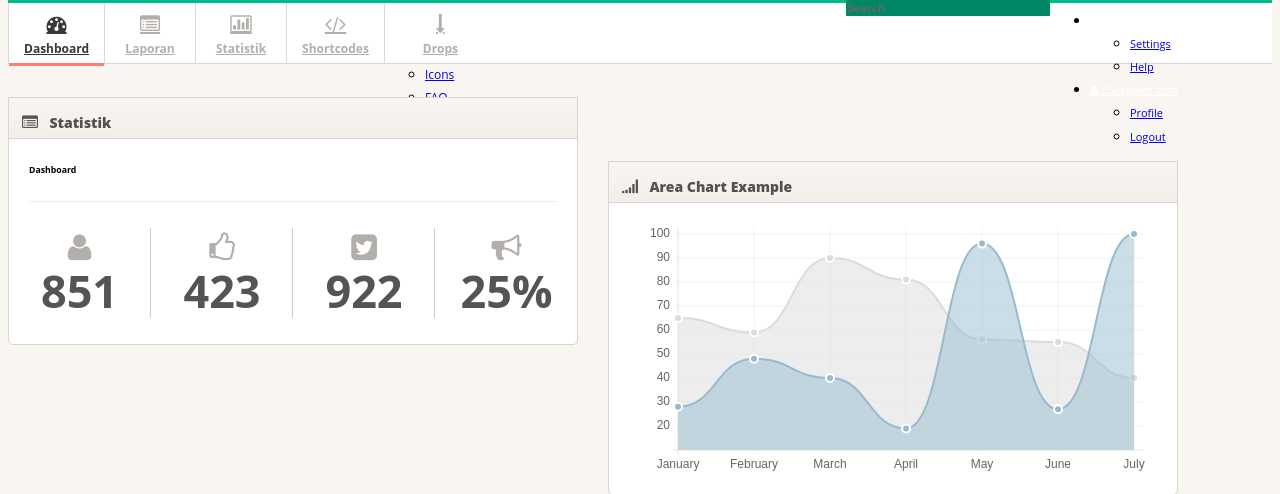
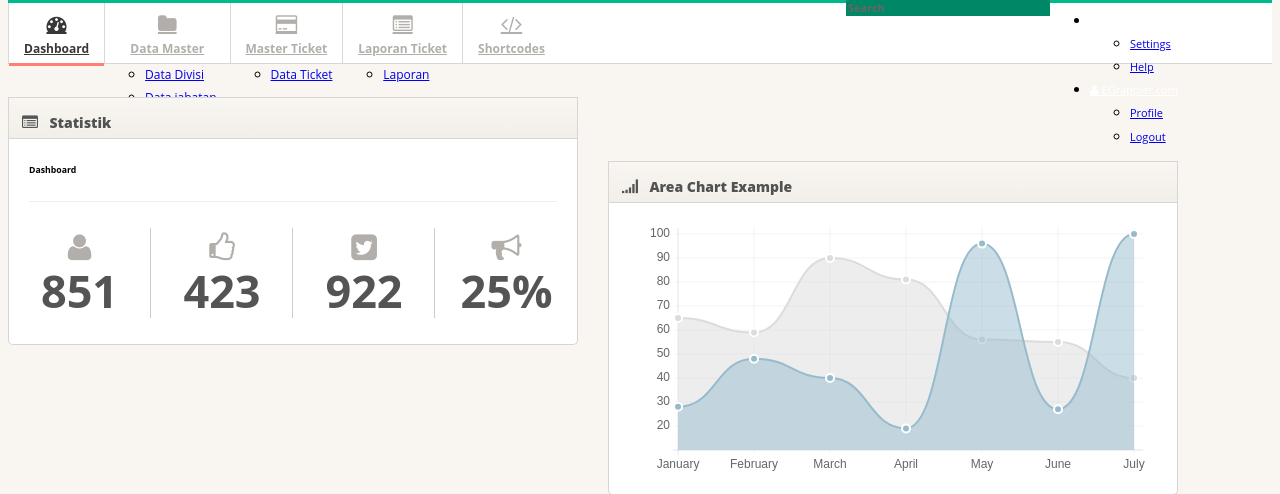
Before and after one commit to FirmansyahSAL/sosialisasi-helpdesk, a CodeIgniter app: page /sosial/ in a window 1280 px wide. Shown: the part 41-535 px from the top of the page. Run offline with CodeIgniter, Linux system fonts and the light colour scheme; some libraries are stand-ins or nearby versions.

Commit message:
merapikan halaman administrator

```diff
--- a/application/views/back/template/sidebar.php
+++ b/application/views/back/template/sidebar.php
@@ -4,19 +4,24 @@
     <div class="container">
       <ul class="mainnav">
         <li class="active"><a href="index.html"><i class="icon-dashboard"></i><span>Dashboard</span> </a> </li>
-        <li><a href="<?= base_url() ?>assets/back/reports.html"><i class="icon-list-alt"></i><span>Laporan</span> </a> </li>
-        <li><a href="<?= base_url() ?>assets/back/charts.html"><i class="icon-bar-chart"></i><span>Statistik</span> </a> </li>
-        <li><a href="<?= base_url() ?>assets/back/shortcodes.html"><i class="icon-code"></i><span>Shortcodes</span> </a> </li>
-        <li class="dropdown"><a href="javascript:;" class="dropdown-toggle" data-toggle="dropdown"> <i class="icon-long-arrow-down"></i><span>Drops</span> <b class="caret"></b></a>
+        <li class="dropdown"><a href="javascript:;" class="dropdown-toggle" data-toggle="dropdown"> <i class="icon-folder-close"></i><span>Data Master</span> <b class="caret"></b></a>
           <ul class="dropdown-menu">
-            <li><a href="<?= base_url() ?>assets/back/icons.html">Icons</a></li>
-            <li><a href="<?= base_url() ?>assets/back/faq.html">FAQ</a></li>
-            <li><a href="<?= base_url() ?>assets/back/pricing.html">Pricing Plans</a></li>
-            <li><a href="<?= base_url() ?>assets/back/login.html">Login</a></li>
-            <li><a href="<?= base_url() ?>assets/back/signup.html">Signup</a></li>
-            <li><a href="<?= base_url() ?>assets/back/error.html">404</a></li>
+            <li><a href="<?= base_url() ?>assets/back/icons.html">Data Divisi</a></li>
+            <li><a href="<?= base_url() ?>assets/back/faq.html">Data jabatan</a></li>
+            <li><a href="<?= base_url() ?>assets/back/pricing.html">Data Karyawan</a></li>
           </ul>
         </li>
+        <li class="dropdown"><a href="javascript:;" class="dropdown-toggle" data-toggle="dropdown"> <i class="icon-credit-card"></i><span>Master Ticket</span> <b class="caret"></b></a>
+          <ul class="dropdown-menu">
+            <li><a href="<?= base_url() ?>assets/back/icons.html">Data Ticket</a></li>
+          </ul>
+        </li>
+        <li class="dropdown"><a href="javascript:;" class="dropdown-toggle" data-toggle="dropdown"> <i class="icon-list-alt"></i><span>Laporan Ticket</span> <b class="caret"></b></a>
+          <ul class="dropdown-menu">
+            <li><a href="<?= base_url() ?>assets/back/icons.html">Laporan</a></li>
+          </ul>
+        </li>
+        <li><a href="<?= base_url() ?>assets/back/shortcodes.html"><i class="icon-code"></i><span>Shortcodes</span> </a> </li>
       </ul>
     </div>
     <!-- /container -->
```
